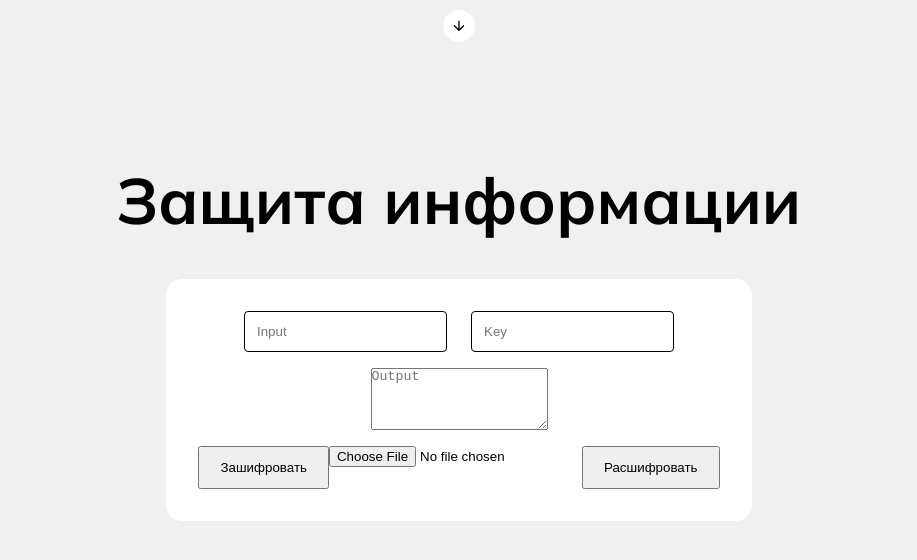
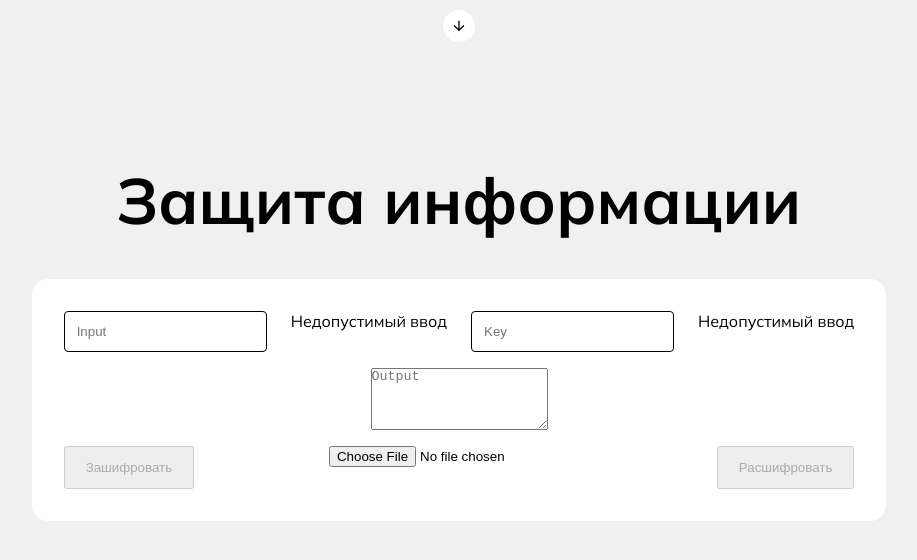
Before and after one commit to Gabr1eli4/InformationProtection, a React (Vite) app: page /2 in a window 1280 px wide. Shown: the top 560 px of the page, without its empty margins (181-1098 px from the left). Built offline with nearby package versions, Linux system fonts and the light colour scheme.

Commit message:
refactor: add disabled prop for button + lite changes

```diff
--- a/src/App.tsx
+++ b/src/App.tsx
@@ -15,7 +15,7 @@ function App() {
 				<Route path="2" element={<PermutationMethodForm />} />
 				<Route path="3" element={<GammingMethodForm />} />
 				<Route path="4" element={<ECBMethodForm />} />
-        <Route path="5" element={<CBCMethodForm />}></Route>
+				<Route path="5" element={<CBCMethodForm />} />
 			</Route>
 		</Routes>
 	);
--- a/src/components/Button.tsx
+++ b/src/components/Button.tsx
@@ -1,16 +1,18 @@
-import { ButtonHTMLAttributes, FC, MouseEventHandler } from "react";
+import { ButtonHTMLAttributes, FC, MouseEventHandler } from 'react';
 
 interface ButtonInterface extends ButtonHTMLAttributes<HTMLButtonElement> {
 	children: React.ReactNode;
+	disabled: boolean;
 	callback: MouseEventHandler<HTMLButtonElement>;
 }
 
 const Button: FC<ButtonInterface> = ({
-  children = "",
+	children = '',
 	callback,
+	disabled = true,
 }: ButtonInterface) => {
 	return (
-    <button className="button" onClick={callback}>
+		<button className="button" onClick={callback} disabled={disabled}>
 			{children}
 		</button>
 	);
--- a/src/components/Form.tsx
+++ b/src/components/Form.tsx
@@ -25,8 +25,8 @@ function Form({
 	form,
 	setForm,
 	setJsonData,
-  keyValidate = () => false,
-  inputValidate = () => false,
+	keyValidate = () => true,
+	inputValidate = () => true,
 }: FormFunctionProps) {
 	const [isInputValid, setIsInputValid] = useState<boolean>(true);
 	const [isKeyValid, setIsKeyValid] = useState<boolean>(true);
@@ -56,9 +56,9 @@ function Form({
 	};
 
 	useEffect(() => {
-    if (form.input) setIsInputValid(inputValidate(form.input));
-    if (form.key) setIsKeyValid(keyValidate(form.key));
-  }, [form.input, form.key]);
+		setIsInputValid(inputValidate(form.input));
+		setIsKeyValid(keyValidate(form.key));
+	}, [form.input, form.key, inputValidate, keyValidate]);
 
 	return (
 		<form className="form">
@@ -68,7 +68,10 @@ function Form({
 					placeholder="Input"
 					value={form.input}
 					onChange={(event) =>
-            setForm((prev) => ({ ...prev, input: event.target.value }))
+						setForm((prev) => ({
+							...prev,
+							input: event.target.value,
+						}))
 					}
 				/>
 				{!isInputValid && (
@@ -92,15 +95,26 @@ function Form({
 			<TextArea
 				value={form.textArea}
 				onChange={(event) =>
-          setForm((prev) => ({ ...prev, textArea: event.target.value }))
+					setForm((prev) => ({
+						...prev,
+						textArea: event.target.value,
+					}))
 				}
 			/>
 			<div className="button__section">
-        <Button key={1} callback={encrypt}>
+				<Button
+					key={1}
+					callback={encrypt}
+					disabled={!isInputValid && !isKeyValid}
+				>
 					Зашифровать
 				</Button>
 				<input type="file" key={2} onChange={handleFileChange}></input>
-        <Button key={3} callback={decrypt}>
+				<Button
+					key={3}
+					callback={decrypt}
+					disabled={!isInputValid && !isKeyValid}
+				>
 					Расшифровать
 				</Button>
 			</div>
--- a/src/pages/lb_4/ECBMethodForm.tsx
+++ b/src/pages/lb_4/ECBMethodForm.tsx
@@ -10,16 +10,25 @@ function ECBMethodForm() {
 	});
 
 	const permutation = (str: Uint8Array, arr: number[]): Uint8Array => {
-    return new Uint8Array(arr.map(item => str[item - 1]));
-  }
+		return new Uint8Array(arr.map((item) => str[item - 1]));
+	};
 
 	const getBitBlock = (input: string[]): Uint8Array => {
-    return new Uint8Array(input.map(item => item.codePointAt(0)?.toString(2).padStart(8, "0")).join("").split("").map(item => +item));
-  }
+		return new Uint8Array(
+			input
+				.map((item) => item.codePointAt(0)?.toString(2).padStart(8, "0"))
+				.join("")
+				.split("")
+				.map((item) => +item)
+		);
+	};
 
 	const shift = (block: Uint8Array, nth_shift: number) => {
-    return new Uint8Array([...block.slice(nth_shift), ...block.slice(0, nth_shift)])
-  }
+		return new Uint8Array([
+			...block.slice(nth_shift),
+			...block.slice(0, nth_shift),
+		]);
+	};
 
 	const generateKeys = (key: string) => {
 		let blockOfKey = getBitBlock(key.split(""));
@@ -47,25 +56,25 @@ function ECBMethodForm() {
 	const binToDec = (arr: string, size: number) => {
 		const result = [];
 		for (let i = 0; i < arr.length / size; i++) {
-      const block = arr.slice((i * size), (i * size) + size);
+			const block = arr.slice(i * size, i * size + size);
 			const char = parseInt(block, 2);
 			result.push(String.fromCharCode(char));
 		}
 		return result;
-  }
+	};
 
 	const sBoxCalc = (block: Uint8Array): Uint8Array => {
 		const sBox = new Array(8);
 		for (let i = 0; i < 8; i++) {
 			const row = parseInt([block[i * 6], block[i * 6 + 5]].join(""), 2);
 			const col = parseInt(block.slice(i * 6 + 1, i * 6 + 5).join(""), 2);
-      const value = data.sBlockTable[i][row][col].toString(2).padStart(4, '0');
+			const value = data.sBlockTable[i][row][col].toString(2).padStart(4, "0");
 
-      sBox[i] = value.split('').map(item => +item);
+			sBox[i] = value.split("").map((item) => +item);
 		}
 
 		return Uint8Array.from(sBox.reduce((a, b) => [...a, ...b], []));
-  }
+	};
 
 	const encrypt: MouseEventHandler<HTMLButtonElement> = (event) => {
 		event.preventDefault();
@@ -97,10 +106,10 @@ function ECBMethodForm() {
 				}
 			}
 			const combine = new Uint8Array([...left, ...right]);
-      const chiper_text = permutation(combine, data.finalPermutation).join('');
+			const chiper_text = permutation(combine, data.finalPermutation).join("");
 			result += binToDec(chiper_text, 8).join("");
 		}
-    setForm(prev => ({...prev, textArea: result}));
+		setForm((prev) => ({ ...prev, textArea: result }));
 	};
 
 	const decrypt: MouseEventHandler<HTMLButtonElement> = (event) => {
@@ -111,7 +120,7 @@ function ECBMethodForm() {
 
 		const input = form?.textArea;
 
-    let result = '';
+		let result = "";
 		for (let i = 0; i < input.length / 8; i++) {
 			const blockOfCode = input.slice(i * 8, (i + 1) * 8).split("");
 			let blockOfInput = getBitBlock(blockOfCode);
@@ -133,14 +142,21 @@ function ECBMethodForm() {
 				}
 			}
 			const combine = new Uint8Array([...left, ...right]);
-      const chiper_text = permutation(combine, data.finalPermutation).join('');
+			const chiper_text = permutation(combine, data.finalPermutation).join("");
 			result += binToDec(chiper_text, 8).join("");
 		}
-    setForm(prev => ({ ...prev, textArea: result }))
+		setForm((prev) => ({ ...prev, textArea: result }));
 	};
 
 	return (
-    <Form encrypt={encrypt} decrypt={decrypt} form={form} setForm={setForm} />
+		<Form
+			encrypt={encrypt}
+			decrypt={decrypt}
+			form={form}
+			setForm={setForm}
+			keyValidate={(key) => key.length % 8 === 0}
+			inputValidate={() => true}
+		/>
 	);
 }
 
```
Lines whose indentation alone changed are shown as unchanged.
